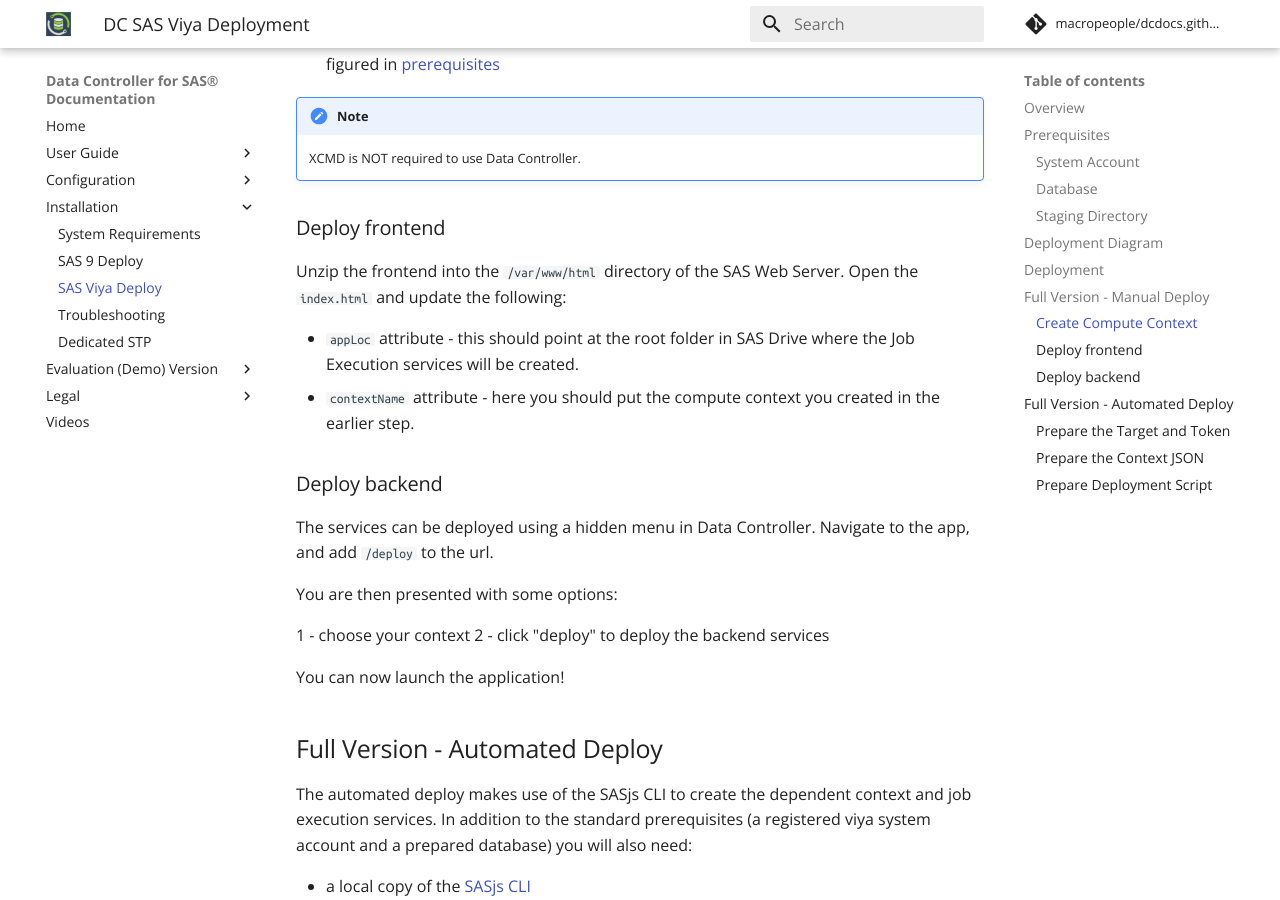
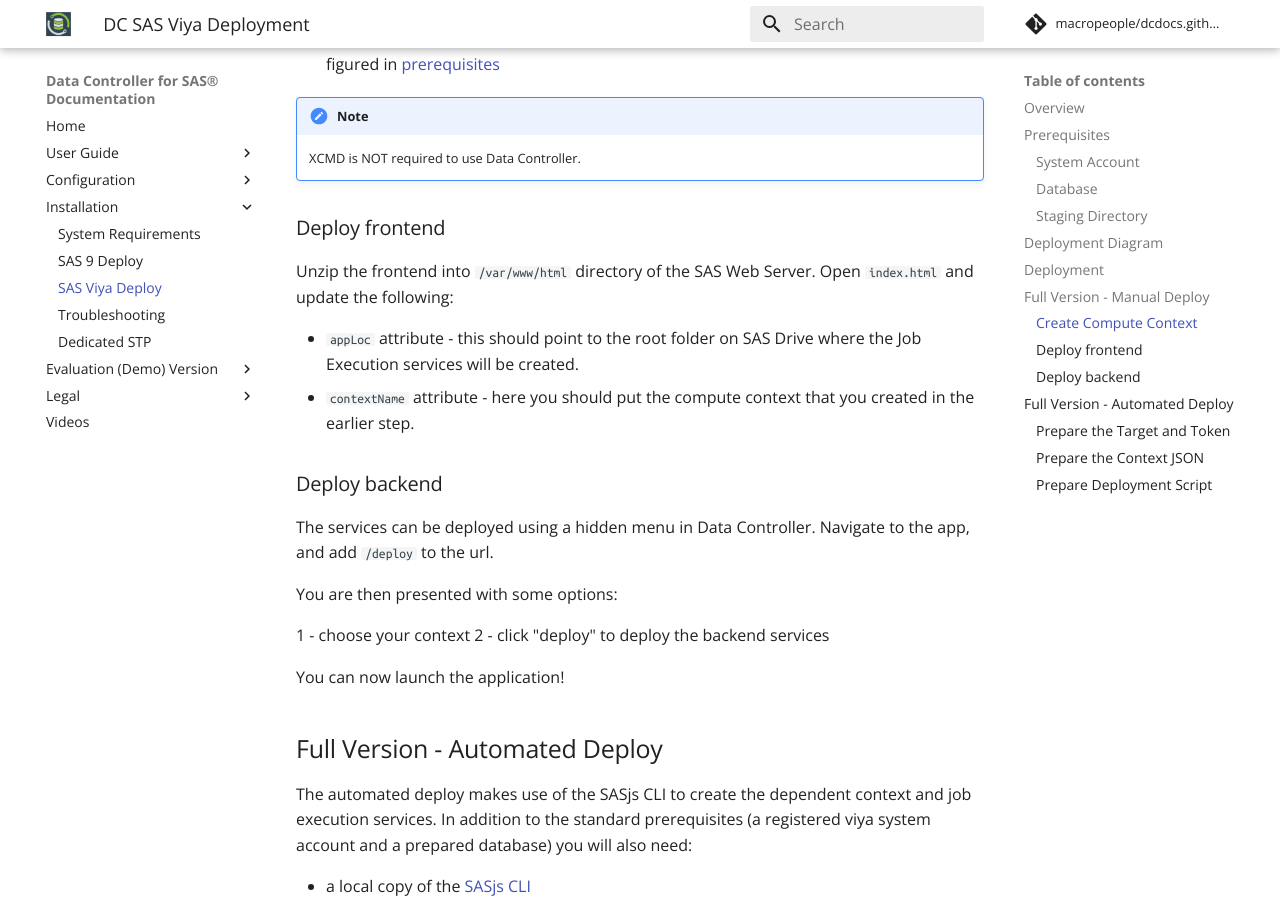
Before and after one commit to datacontroller/docs.datacontroller.io, an MkDocs documentation site: the page built from docs/dci-deploysasviya.md, in a window 1280 px wide and 900 px high, scrolled down 2859 px. Built offline with MkDocs 1.6.1 and Material for MkDocs 9.7.7, drawn with Linux system fonts in a browser that asks for light colours; comment, search, counter and statistics services are not loaded.

Commit message:
chore: improved the grammar

```diff
--- a/docs/dci-deploysasviya.md
+++ b/docs/dci-deploysasviya.md
@@ -82,10 +82,10 @@
 
 ### Deploy frontend
 
-Unzip the frontend into the `/var/www/html` directory of the SAS Web Server.  Open the `index.html` and update the following:
+Unzip the frontend into `/var/www/html` directory of the SAS Web Server.  Open `index.html` and update the following:
 
-- `appLoc` attribute - this should point at the root folder in SAS Drive where the Job Execution services will be created.
-- `contextName` attribute - here you should put the compute context you created in the earlier step.
+- `appLoc` attribute - this should point to the root folder on SAS Drive where the Job Execution services will be created.
+- `contextName` attribute - here you should put the compute context that you created in the earlier step.
 
 ### Deploy backend
 The services can be deployed using a hidden menu in Data Controller.  Navigate to the app, and add `/deploy` to the url.
```
